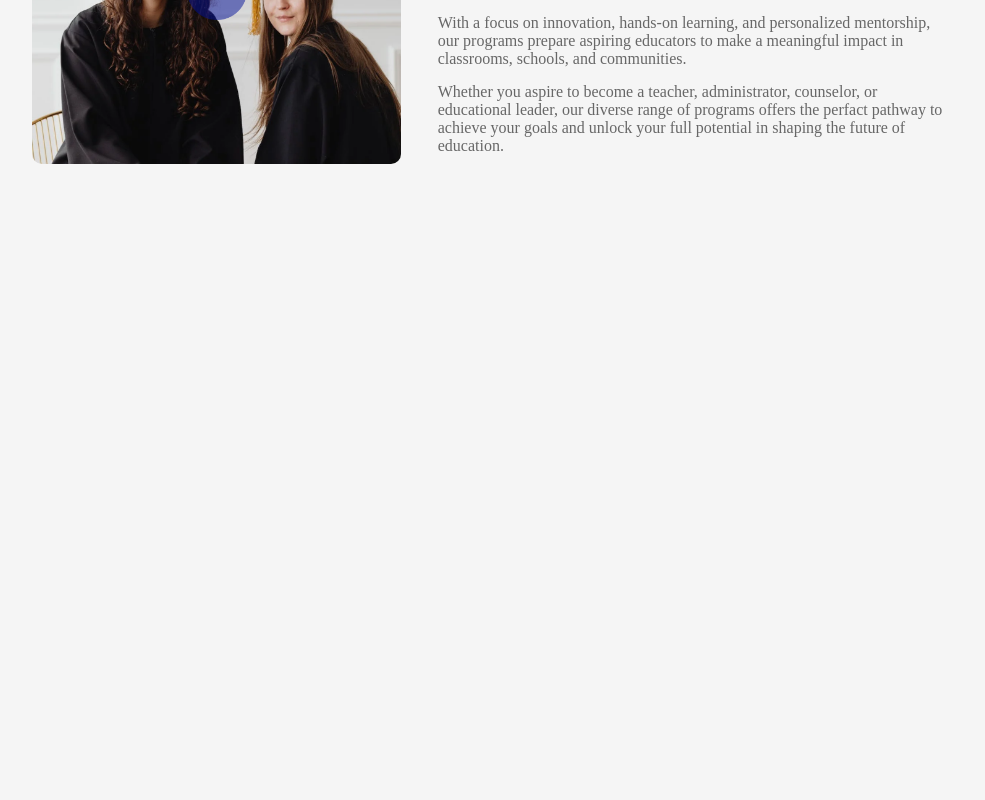
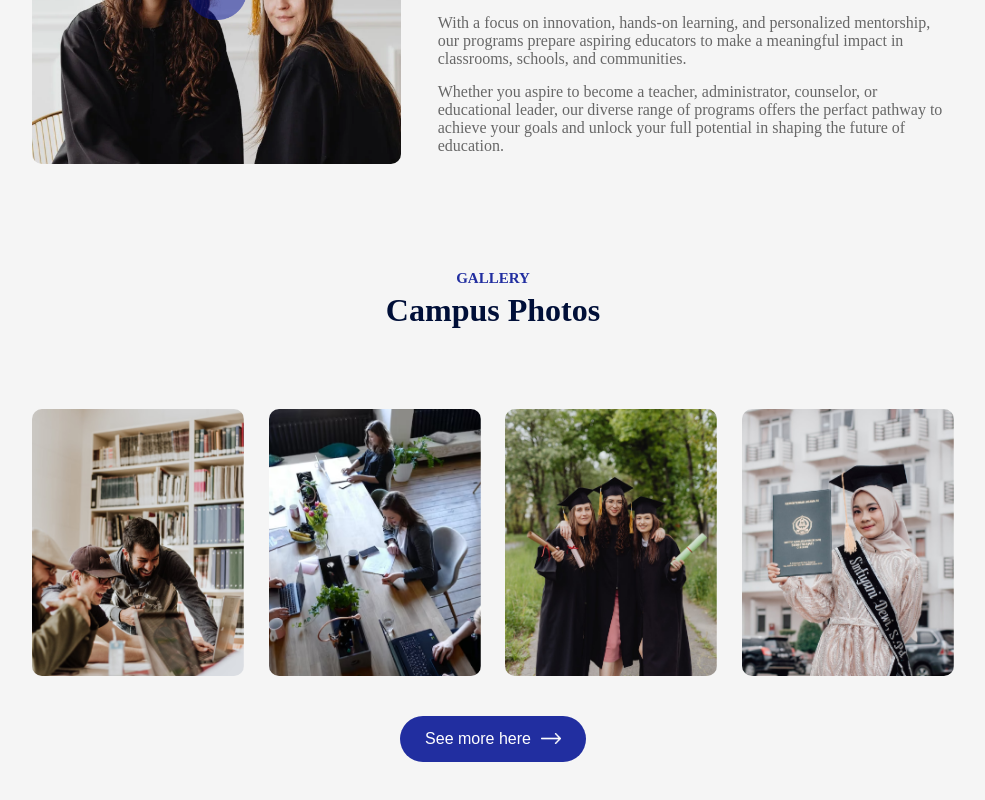
Before and after one commit to universyu/completeRespon, a React (Vite) app: page / in a window 1280 px wide. Shown: the part 1591-2391 px from the top of the page, without its empty margins (147-1132 px from the left). Before the commit the page ends 1861 px from the top, so only its background shows below. Built offline with nearby package versions, Linux system fonts and the light colour scheme.

Commit message:
添加Campus

```diff
--- a/src/App.jsx
+++ b/src/App.jsx
@@ -4,6 +4,7 @@
 import Programs from "./Components/Programs/Programs.jsx";
 import Title from "./Components/Title/Title.jsx";
 import About from "./Components/About/About.jsx";
+import Campus from "./Components/Campus/Campus.jsx";
 
 const App = () => {
     return (
@@ -14,6 +15,8 @@
                 <Title subTitle={'Our PROGRAM'} title={'What We Offer'} />
                 <Programs />
                 <About />
+                <Title subTitle={'Gallery'} title={'Campus Photos'}></Title>
+                <Campus />
             </div>
 
         </div>
--- /dev/null
+++ b/src/Components/Campus/Campus.css
@@ -0,0 +1,19 @@
+.campus{
+    margin: 80px auto;
+    width: 90%;
+    text-align: center;
+}
+.gallery{
+    display: flex;
+    align-items: center;
+    justify-content: space-between;
+    margin-bottom: 40px;
+}
+.gallery img{
+    width: 23%;
+    border-radius: 10px;
+}
+.btn.dark-btn{
+    background: #212EA0;
+    color: #fff;
+}
--- /dev/null
+++ b/src/Components/Campus/Campus.jsx
@@ -0,0 +1,23 @@
+import React from 'react';
+import './Campus.css'
+import gallery_1 from '../../assets/gallery-1.png'
+import gallery_2 from '../../assets/gallery-2.png'
+import gallery_3 from '../../assets/gallery-3.png'
+import gallery_4 from '../../assets/gallery-4.png'
+import white_arrow from '../../assets/white-arrow.png'
+
+const Campus = () => {
+    return (
+        <div className={'campus'}>
+            <div className="gallery">
+                <img src={gallery_1} alt=""/>
+                <img src={gallery_2} alt=""/>
+                <img src={gallery_3} alt=""/>
+                <img src={gallery_4} alt=""/>
+            </div>
+            <button className={'btn dark-btn'}>See more here <img src={white_arrow} alt=""/></button>
+        </div>
+    );
+};
+
+export default Campus;
```
